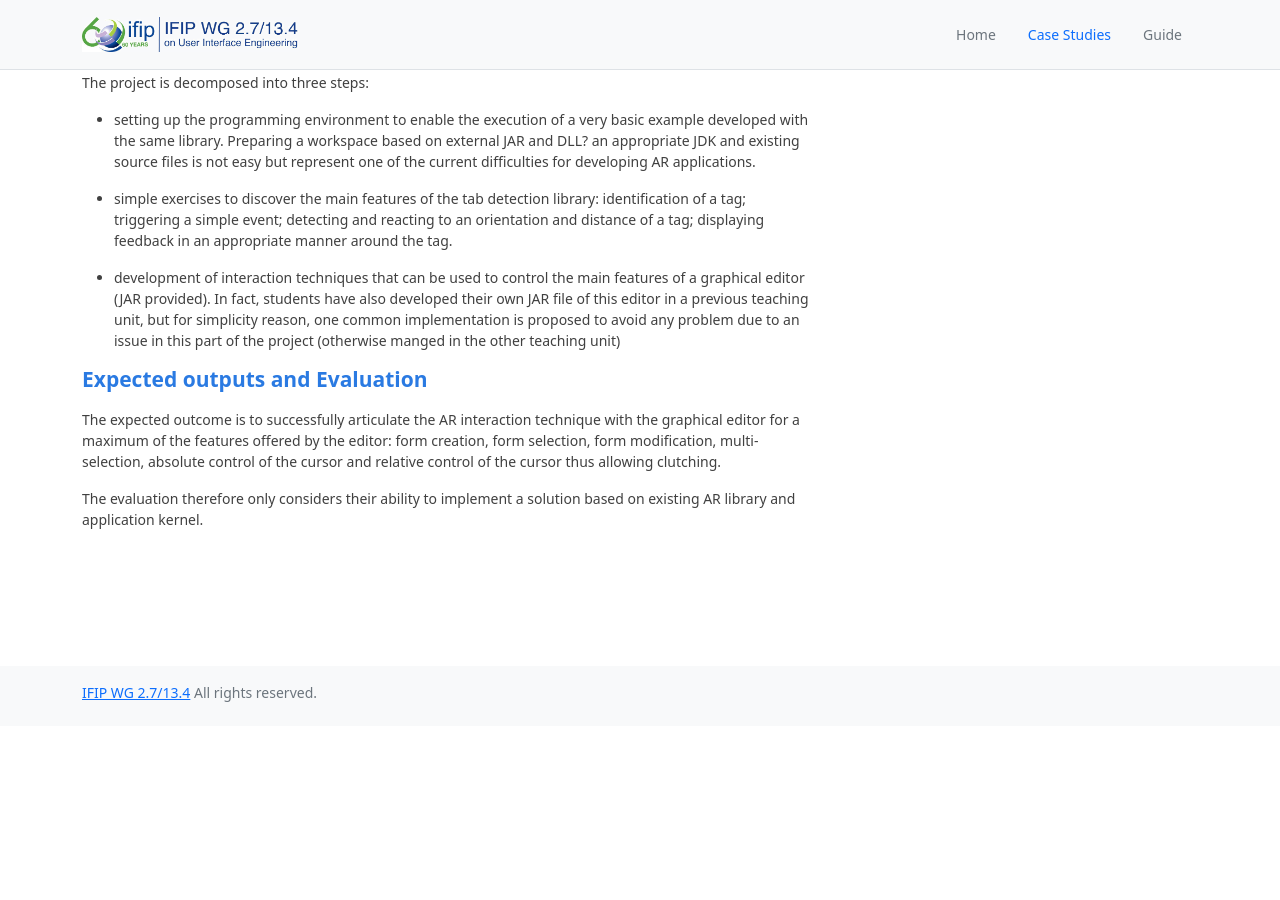
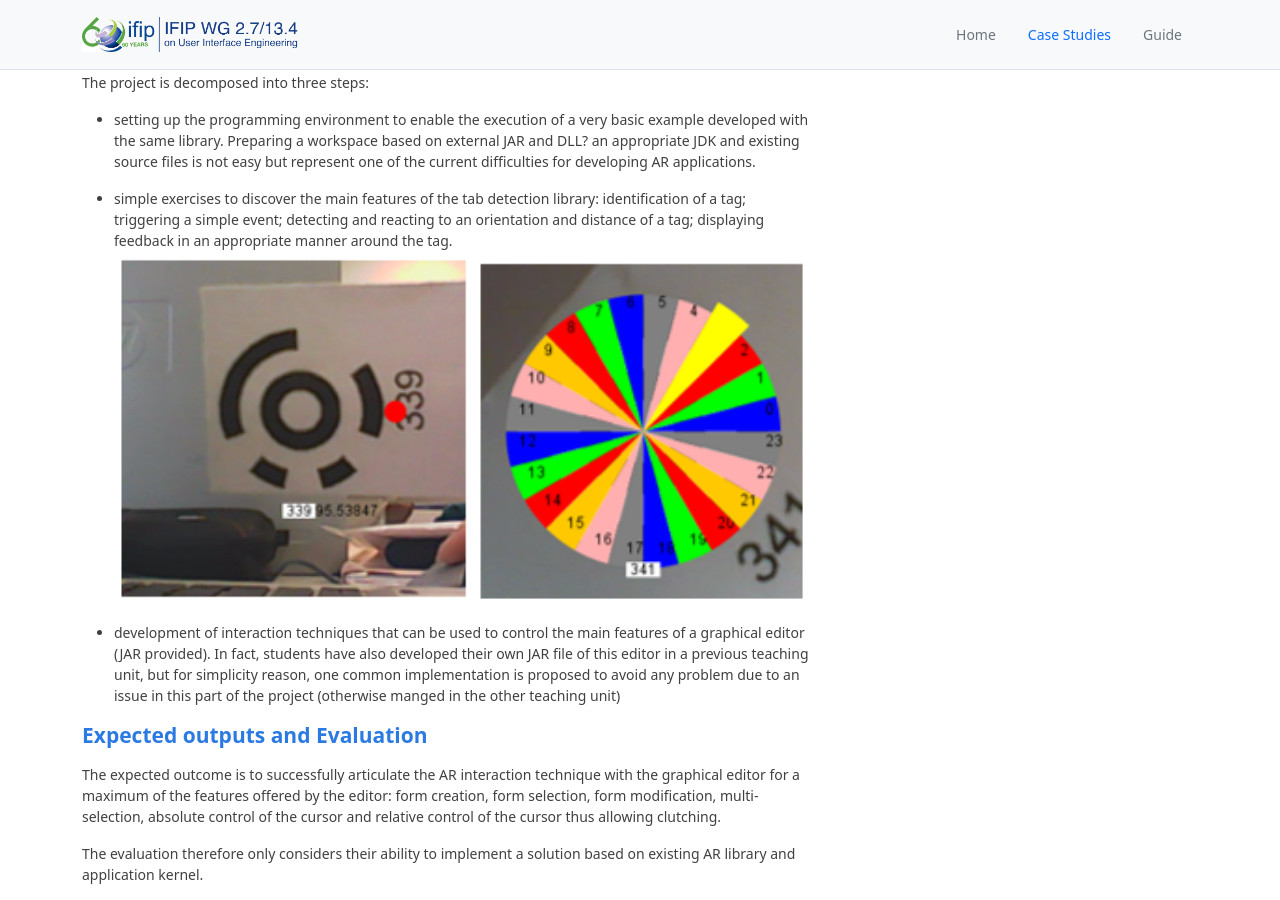
Before and after one commit to ManuDuboisToulouse3/Teaching-HCI-Engineering, a Jekyll site: the page built from _case_studies/AR-Menu-Manipulation/description.md, in a window 1280 px wide and 900 px high, scrolled down 596 px. Built offline with Jekyll 4.4.1, drawn with Linux system fonts in a browser that asks for light colours; before the commit the page ends 1322 px from its top, so only the background shows below that.

Commit message:
Update description.md

```diff
--- a/_case_studies/AR-Menu-Manipulation/description.md
+++ b/_case_studies/AR-Menu-Manipulation/description.md
@@ -46,6 +46,7 @@ The project is decomposed into three steps:
 -	setting up the programming environment to enable the execution of a very basic example developed with the same library. Preparing a workspace based on external JAR and DLL? an appropriate JDK and existing source files is not easy but represent one of the current difficulties for developing AR applications.
 
 -	simple exercises to discover the main features of the tab detection library: identification of a tag; triggering a simple event; detecting and reacting to an orientation and distance of a tag; displaying feedback in an appropriate manner around the tag.
+![The first exercice!](./assets/IllustrARExercise.PNG "First Exercice")
 
 -	development of interaction techniques that can be used to control the main features of a graphical editor (JAR provided). In fact, students have also developed their own JAR file of this editor in a previous teaching unit, but for simplicity reason, one common implementation is proposed to avoid any problem due to an issue in this part of the project (otherwise manged in the other teaching unit)
 
```
